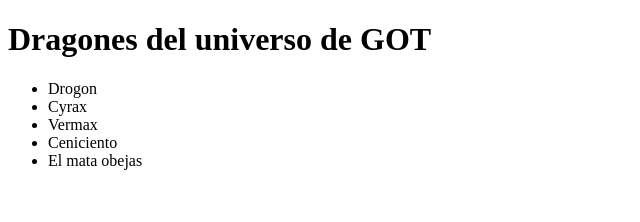
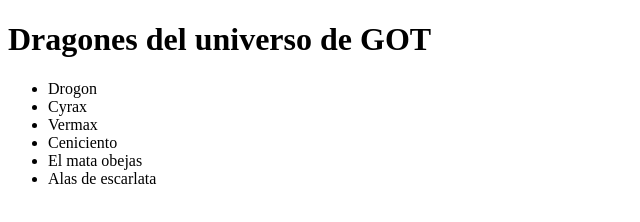
Before and after one commit to MarioToj/oracle-github, a plain HTML site: page index.html in a window 1280 px wide. Shown: the whole page, without its empty margins (0-640 px from the left). Drawn offline with Linux system fonts and the light colour scheme.

Commit message:
Agregando a el dragon Alas de escarlata

```diff
--- a/index.html
+++ b/index.html
@@ -15,7 +15,7 @@
         <li>Vermax</li>
         <li>Ceniciento</li>
         <li>El mata obejas</li>
-
+        <li>Alas de escarlata</li>
     </ul>
 </body>
 </html>
```
